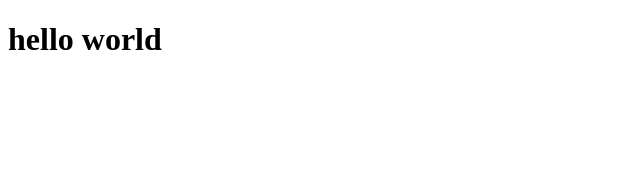
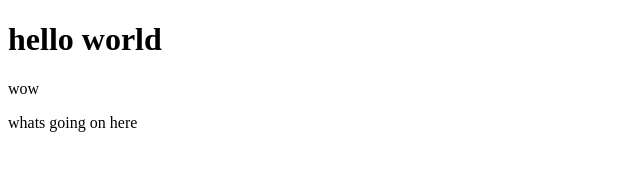
Before and after one commit to hashim222/love-maths, a plain HTML site: page new.html in a window 1280 px wide. Shown: the whole page, without its empty margins (0-640 px from the left). Drawn offline with Linux system fonts and the light colour scheme.

Commit message:
further changes made

```diff
--- a/new.html
+++ b/new.html
@@ -8,5 +8,7 @@
 </head>
 <body>
    <h1>hello world</h1>
+   <p>wow</p>
+   <p>whats going on here</p>
 </body>
 </html>
```
